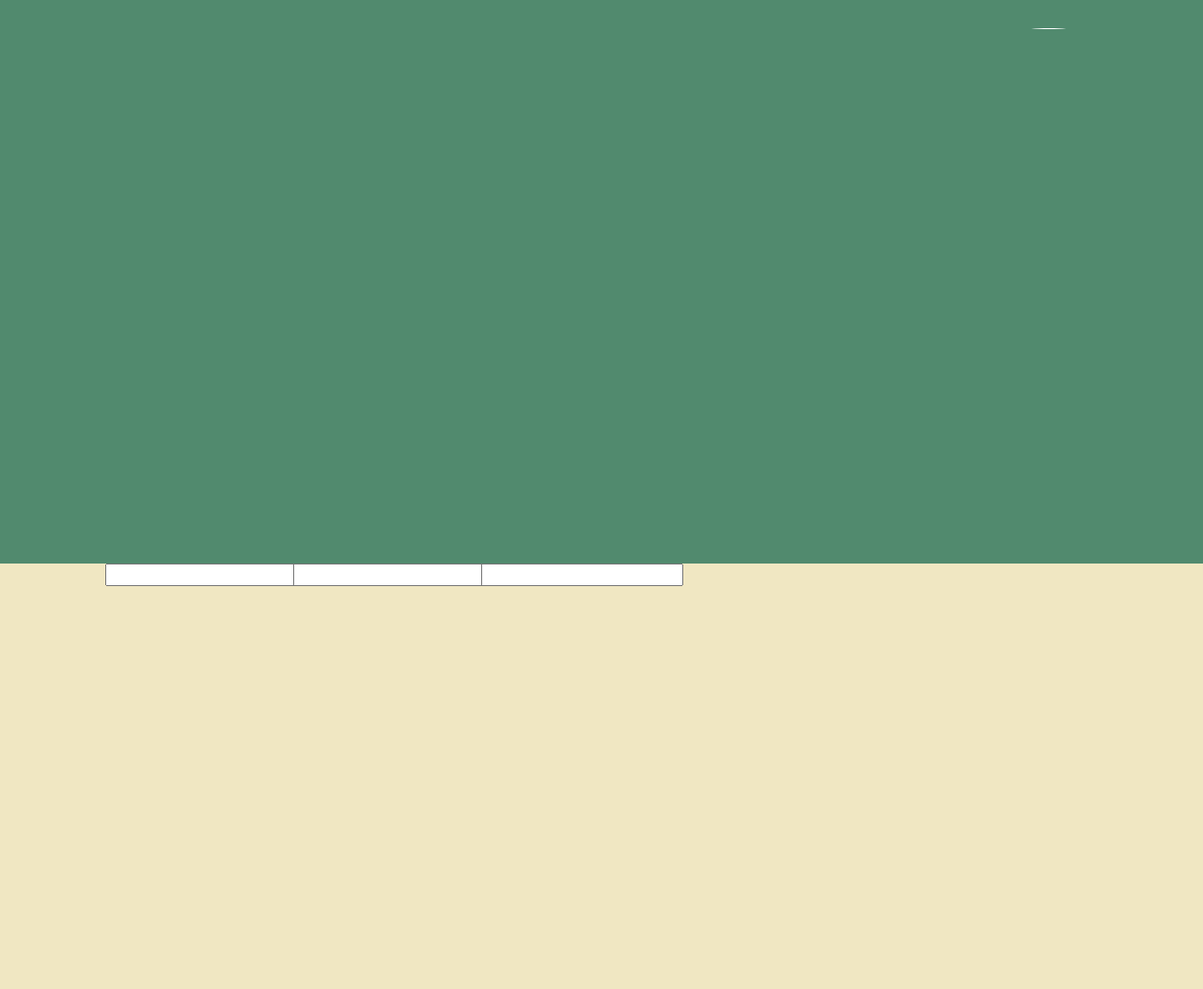
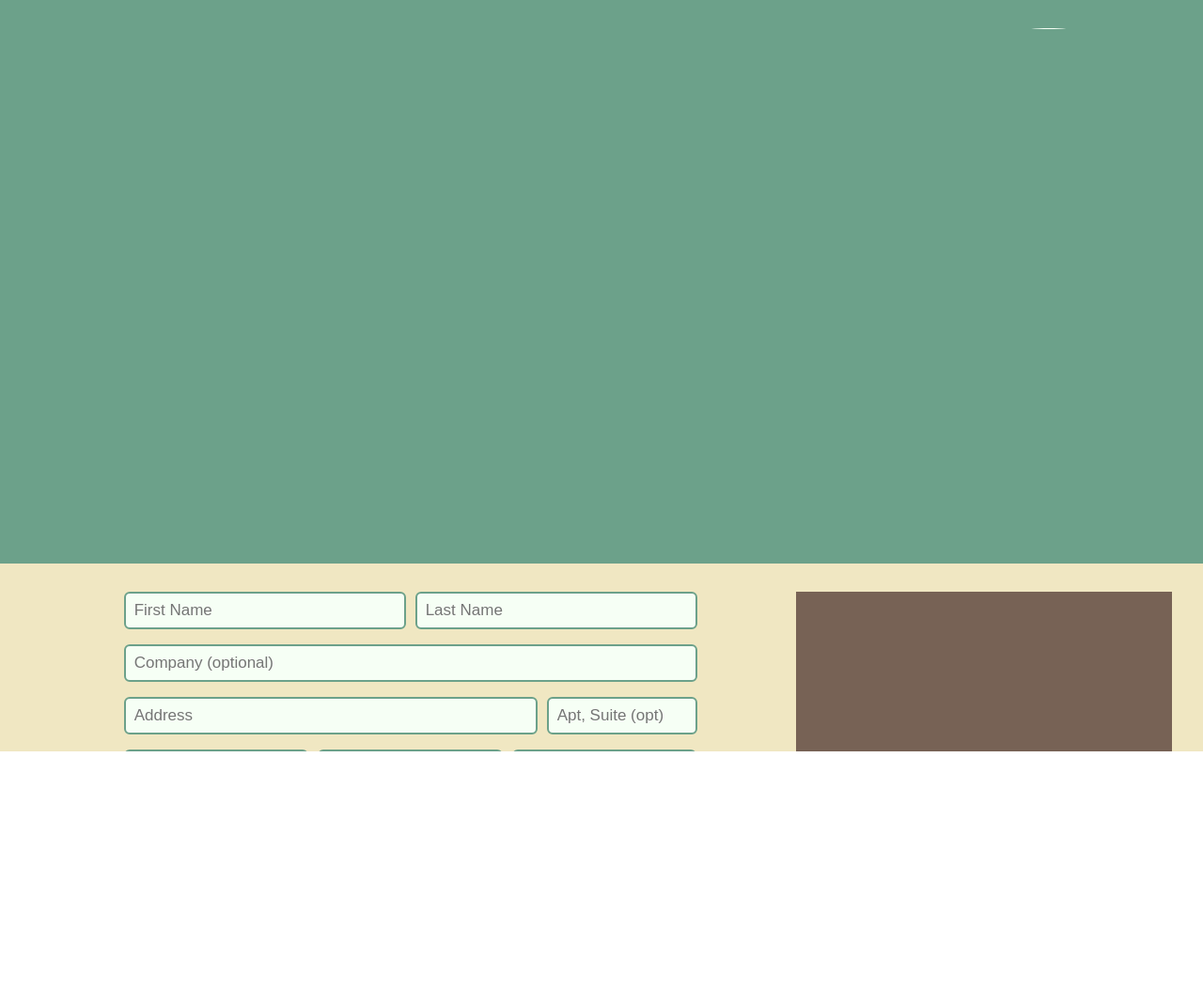
Before and after one commit to faceyspacey/coastbeachwear, a React app: page / in a window 1280 px wide. Shown: the top 1053 px of the page at 94% size. After the commit the page ends 800 px from the top, so only its background shows below. Built offline with nearby package versions, Linux system fonts and the light colour scheme.

Commit message:
Input component complete.

```diff
--- a/components/App/App.css
+++ b/components/App/App.css
@@ -1,3 +1,13 @@
+html {
+    overflow: hidden;
+    height: 100%;
+}
+
+body {
+    height: 100%;
+    overflow: auto;
+}
+
 .scaling-svg-container svg {
 	width: 100%;
 	height: 1px;
--- a/components/Checkout/Checkout.css
+++ b/components/Checkout/Checkout.css
@@ -1,8 +1,15 @@
 .main {
+	padding: 30px 30px;
 	background-color: #F0E7C2;
 	width: 100%;
-	height: 520px;
+	box-sizing: border-box;
+	height: 480px;
 	display: table;
+}
+
+.column {
+	display: table-cell;
+	vertical-align: top;
 }
 
 .column>div {
@@ -11,7 +18,6 @@
 
 .left-column {
 	composes: column;
-	display: table-cell;
 	width: 66%
 }
 
--- a/components/Checkout/Checkout.js
+++ b/components/Checkout/Checkout.js
@@ -1,6 +1,7 @@
 import React, { Component } from 'react'
 import styles from './Checkout.css'
 import CheckoutForm from '../CheckoutForm/CheckoutForm.js'
+import OrderSummary from '../OrderSummary/OrderSummary.js'
 
 
 class Checkout extends Component {
@@ -11,6 +12,7 @@ class Checkout extends Component {
 					<CheckoutForm />
 				</div>
 				<div className={styles["right-column"]}>
+					<OrderSummary/>
 				</div>
 			</div>
 		)
--- a/components/CheckoutForm/CheckoutForm.js
+++ b/components/CheckoutForm/CheckoutForm.js
@@ -3,12 +3,27 @@ import styles from './CheckoutForm.css'
 import Input from '../input/input.js'
 
 class CheckoutForm extends Component {
+	constructor(props, context) {
+		super(props, context)
+		this.state = {
+			firstName: "",
+			LastName: "",
+			company: "",
+			apartment: ""
+		}
+	}
+
 	render() {
 		return (
 			<div className={styles["main"]}>
-				<Input/>
-				<Input/>
-				<Input/>
+				<Input inputWidth="300px" placeholder="First Name" />
+				<Input inputWidth="300px" placeholder="Last Name" />
+				<Input inputWidth="610px" placeholder="Company (optional)"/>
+				<Input inputWidth="440px" placeholder="Address" />
+				<Input inputWidth="160px" placeholder="Apt, Suite (opt)" />
+				<Input inputWidth="196.6px" placeholder="Country" />
+				<Input inputWidth="196.6px"placeholder="Provice" />
+				<Input inputWidth="196.6px" placeholder="Postal Code" />
 			</div>
 		)
 	}
--- a/components/Footer/Footer.css
+++ b/components/Footer/Footer.css
@@ -22,3 +22,7 @@
 	display: inline-block;
 	width: 36px;
 }
+
+.social-icon svg {
+	fill: #F6FFF5;
+}
--- /dev/null
+++ b/components/OrderSummary/OrderSummary.css
@@ -0,0 +1,5 @@
+.main {
+	width: 400px;
+	height: 400px;
+	background-color: #776255;
+}
--- /dev/null
+++ b/components/OrderSummary/OrderSummary.js
@@ -0,0 +1,14 @@
+import React, { Component } from 'react'
+import styles from './OrderSummary.css'
+import Icons from '../../support/Icons.js'
+
+class OrderSummary extends Component {
+	render() {
+		return (
+			<div className={styles["main"]}>
+			</div>
+		)
+	}
+}
+
+export default OrderSummary
--- a/components/Showcase/Showcase.css
+++ b/components/Showcase/Showcase.css
@@ -1,6 +1,6 @@
 .main {
 	height: 600px;
-	background-color: #518A6E;
+	background-color: #6CA18A;
 	position: relative;
 }
 
@@ -12,5 +12,5 @@
 }
 
 .logo svg {
-	fill: #ffffff;
+	fill: #F6FFF5;
 }
--- a/components/input/input.css
+++ b/components/input/input.css
@@ -1,4 +1,54 @@
 .main {
-	width: 200px;
+	min-height: 56px;
 	display: inline-block;
+	padding-left: 10px;
 }
+
+.placeholder {
+	font-size: 9px;
+	color: #999999;
+	font-weight: normal;
+	position: absolute;
+	top: 0;
+	width: 100%;
+	margin-top: 3px;
+	padding: 0 0.93333em;
+	-webkit-user-select: none;
+	-moz-user-select: none;
+	-ms-user-select: none;
+	user-select: none;
+	pointer-events: none;
+	overflow: hidden;
+	white-space: nowrap;
+	text-overflow: ellipsis;
+	box-sizing: border-box;
+	opacity: 1;
+	transition: all 0.2s ease-out;
+}
+
+.placeholder-hidden {
+	opacity: 0;
+	display: none;
+}
+
+.text-area {
+	position: relative;
+}
+
+.input {
+	border-radius: 6px;
+	box-sizing: border-box;
+	height: 40px;
+	padding: 9px 35px 9px 9px;
+	border: 2px solid #6CA18A;;
+    font-size: 17px;
+    line-height: 18px;
+    background-color: #f6fff5;
+    color: #404040;
+}
+
+.input:focus {
+	border-bottom-width: 3px;
+	padding-bottom: 8px;
+	outline: none;
+}
--- a/components/input/input.js
+++ b/components/input/input.js
@@ -3,10 +3,33 @@ import styles from './input.css'
 import Icons from '../../support/Icons.js'
 
 class Input extends Component {
+
+	constructor(props, context) {
+		super(props, context)
+		this.state = {
+			text: ""
+		}
+	}
+
+	onchange = (event) =>  {
+		this.setState({
+			text: event.target.value
+		})
+	};
+
 	render() {
 		return (
 			<div className={styles["main"]}>
-					<input/>
+				<div className={styles["text-area"]}>
+					<label className={this.state.text? styles["placeholder"]: styles["placeholder-hidden"]}>{this.props.placeholder}</label>
+					<input
+						className={styles["input"]}
+						placeholder={this.props.placeholder}
+						onChange={this.onchange}
+						style={{width: this.props.inputWidth}}
+						type="text"
+					/>
+				</div>
 			</div>
 		)
 	}
--- a/package.json
+++ b/package.json
@@ -27,6 +27,7 @@
     "style-loader": "^0.18.2",
     "webpack": "^2.0.0",
     "webpack-dev-middleware": "^1.10.2",
-    "webpack-hot-middleware": "^2.18.0"
+    "webpack-hot-middleware": "^2.18.0",
+    "babel-plugin-transform-class-properties": "^6.24.1"
   }
 }
--- a/webpack.config.js
+++ b/webpack.config.js
@@ -23,7 +23,8 @@ module.exports = {
 				use: {
 					loader: 'babel-loader',
 					query: {
-						presets: ['react', 'es2015', 'react-hmre']
+						presets: ['react', 'es2015', 'react-hmre'],
+						plugins: ['transform-class-properties']
 					}
 				}
 			},
```
Also changed, not shown: components/SocialIcon/SocialIcon.js (deleted), 1 other file.
